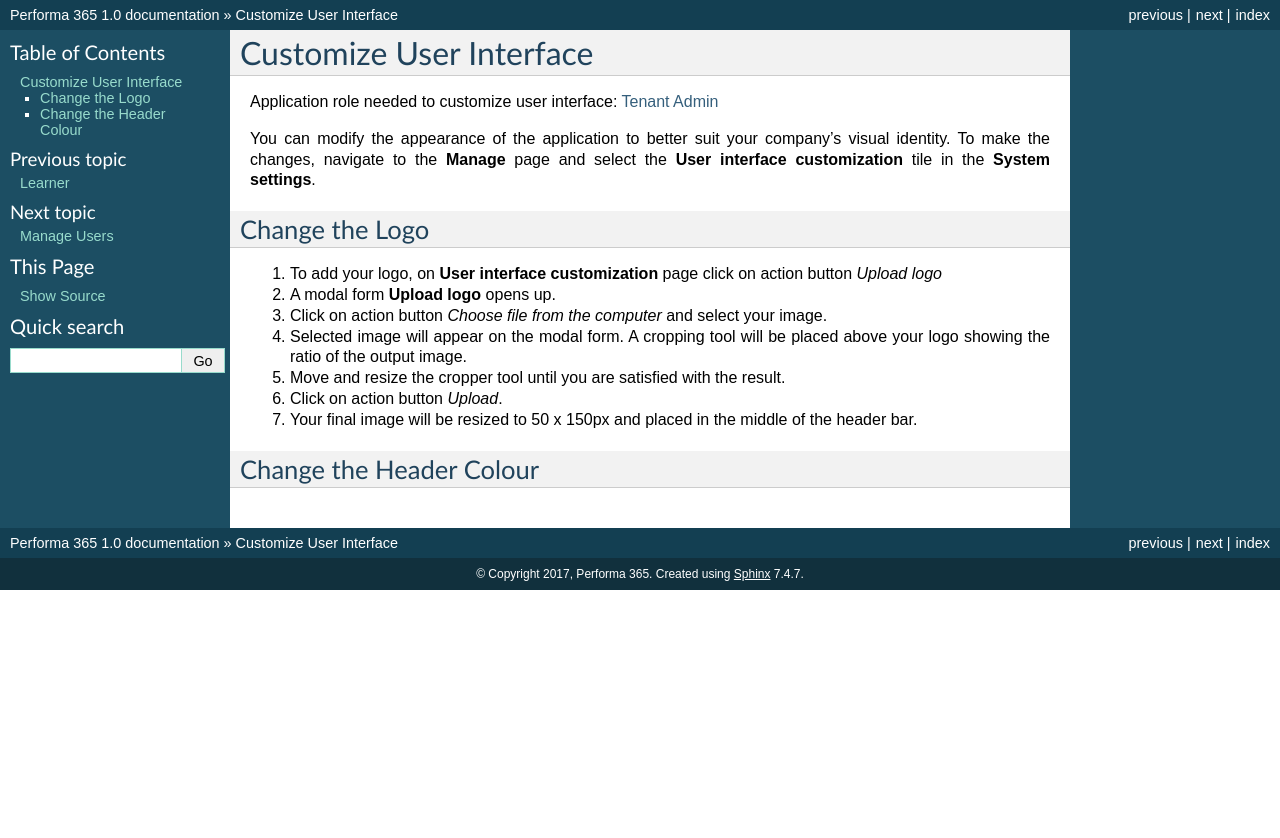
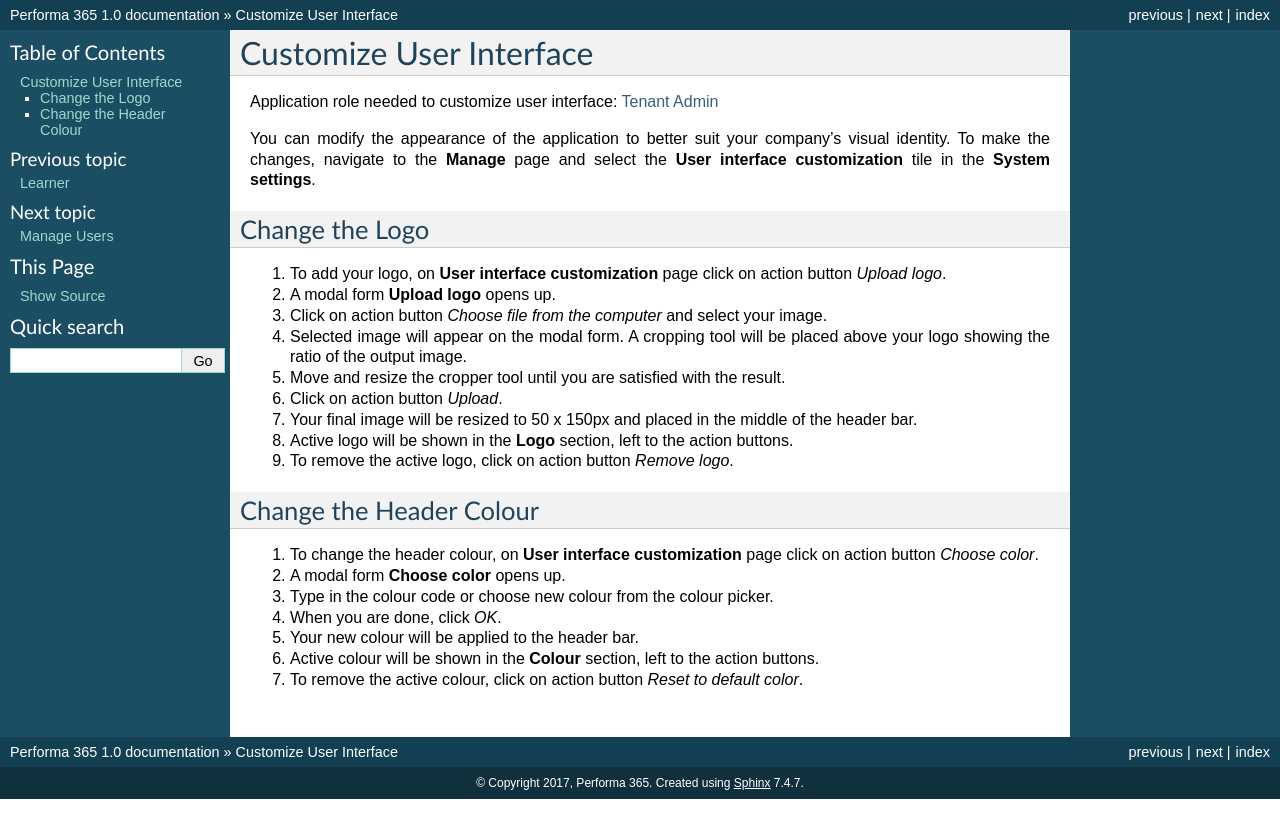
Before and after one commit to pslisko/performa365docs, a Sphinx documentation site: the page built from docs/howto/customize_user_interface.rst, in a window 1280 px wide. Shown: the top 838 px of the page. Built offline with Sphinx 7.4.7, drawn with Linux system fonts in a browser that asks for light colours; pages that are not in the unit, such as notebooks, are missing from menus.

Commit message:
Update customize_user_interface.rst

```diff
--- a/docs/howto/customize_user_interface.rst
+++ b/docs/howto/customize_user_interface.rst
@@ -10,15 +10,25 @@
 Change the Logo
 ^^^^^^^^^^^^^^^^^^^^^^^^^^^^
 
-#. To add your logo, on **User interface customization** page click on action button *Upload logo*
+#. To add your logo, on **User interface customization** page click on action button *Upload logo*.
 #. A modal form **Upload logo** opens up.
 #. Click on action button *Choose file from the computer* and select your image.
 #. Selected image will appear on the modal form. A cropping tool will be placed above your logo showing the ratio of the output image.
 #. Move and resize the cropper tool until you are satisfied with the result.
 #. Click on action button *Upload*.
 #. Your final image will be resized to 50 x 150px and placed in the middle of the header bar.
+#. Active logo will be shown in the **Logo** section, left to the action buttons.
+#. To remove the active logo, click on action button *Remove logo*.
 
 
 
 Change the Header Colour
 ^^^^^^^^^^^^^^^^^^^^^^^^^^^^
+
+#. To change the header colour, on **User interface customization** page click on action button *Choose color*.
+#. A modal form **Choose color** opens up.
+#. Type in the colour code or choose new colour from the colour picker.
+#. When you are done, click *OK*.
+#. Your new colour will be applied to the header bar.
+#. Active colour will be shown in the **Colour** section, left to the action buttons.
+#. To remove the active colour, click on action button *Reset to default color*.
```
